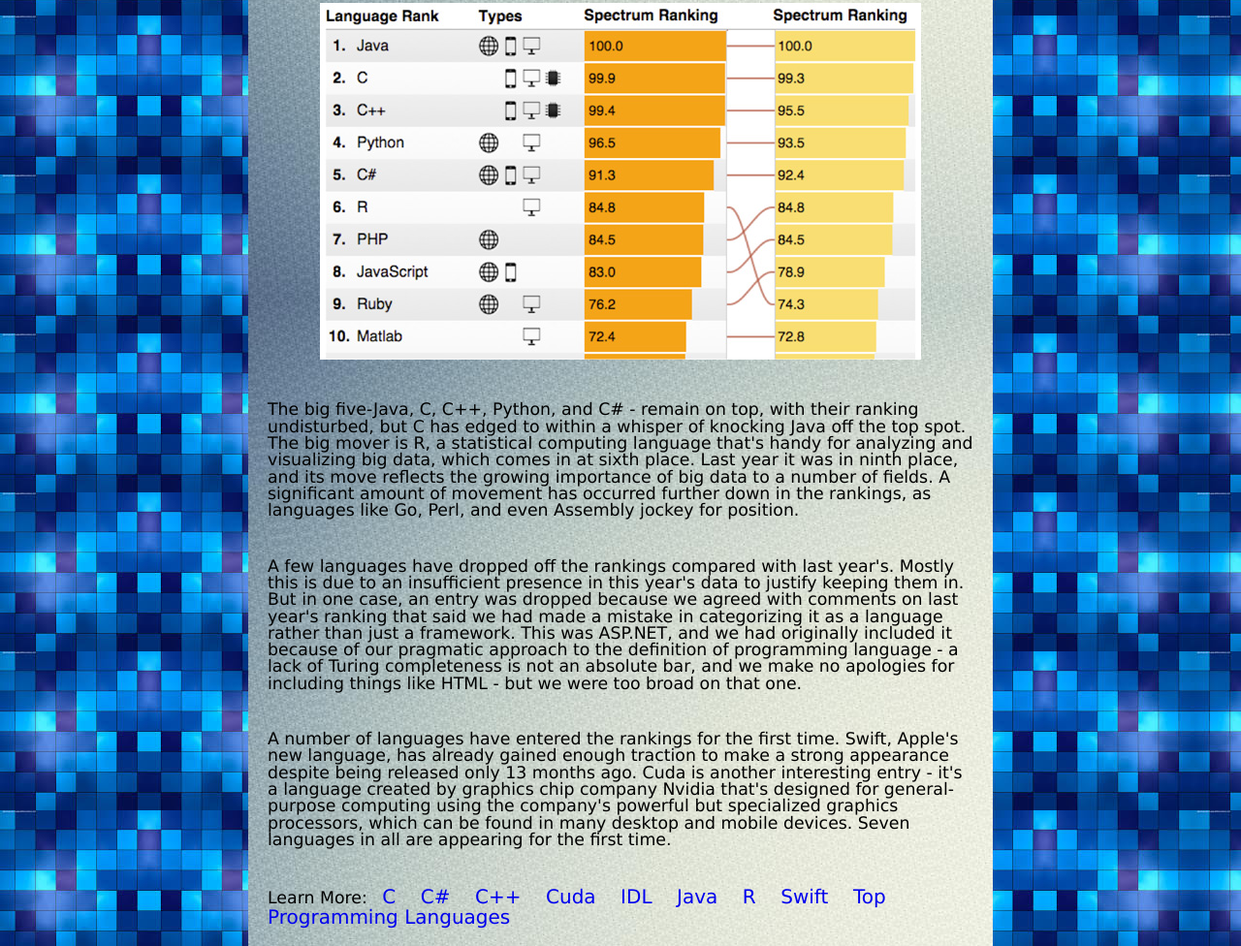
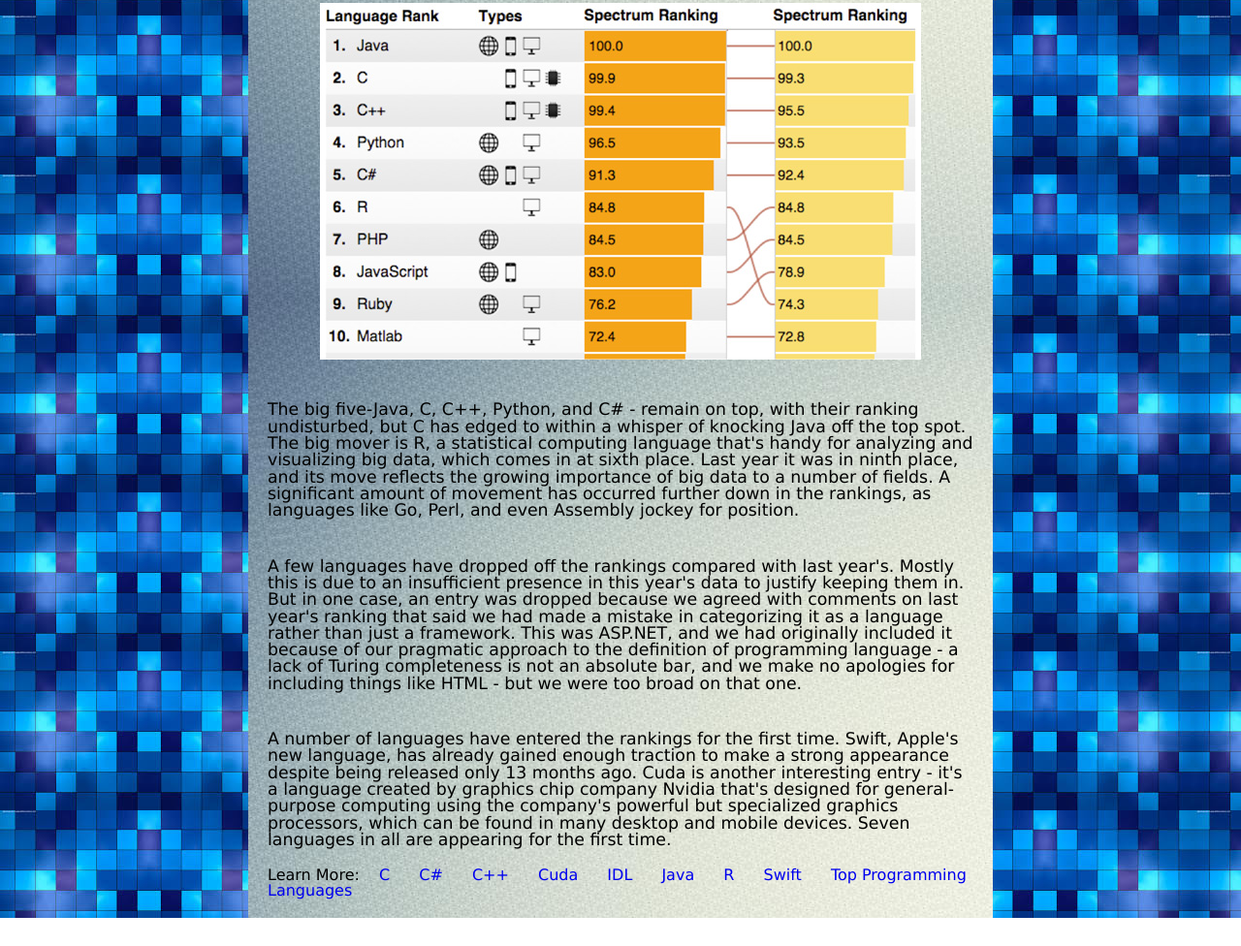
Before and after one commit to OksanaBerdnik/GeekHub_Frontend, a plain HTML site: page lesson_1/index.html in a window 1280 px wide. Shown: the part 1132-2108 px from the top of the page at 97% size. After the commit the page ends 2079 px from the top, so only its background shows below. Drawn offline with Linux system fonts and the light colour scheme.

Commit message:
Changed links

```diff
--- a/lesson_1/css/style.css
+++ b/lesson_1/css/style.css
@@ -29,3 +29,14 @@ p {
 span{
 	font-size: 15pt;
 }
+ul {
+	list-style: none;
+}
+ul.hr {
+    padding-left:20px;
+	padding-bottom: 20px;
+}
+ul.hr li {
+    display: inline;
+    margin-right: 5px;
+}
--- a/lesson_1/index.html
+++ b/lesson_1/index.html
@@ -29,16 +29,18 @@
 				</p>
 				<p>A number of languages have entered the rankings for the first time. Swift, Apple's new language, has already gained enough traction to make a strong appearance despite being released only 13 months ago. Cuda is another interesting entry - it's a language created by graphics chip company Nvidia that's designed for general-purpose computing using the company's powerful but specialized graphics processors, which can be found in many desktop and mobile devices. Seven languages in all are appearing for the first time.
 				</p>
-				<p>Learn More: <span><a href="http://spectrum.ieee.org/tag/C">C</a></span>
-								<span><a href="http://spectrum.ieee.org/tag/C%23">C#</a></span>
-								<span><a href="http://spectrum.ieee.org/tag/C%2B%2B">C++</a></span>
-								<span><a href="http://spectrum.ieee.org/tag/Cuda">Cuda</a></span>
-								<span><a href="http://spectrum.ieee.org/tag/IDL">IDL</a></span>
-								<span><a href="http://spectrum.ieee.org/tag/Java">Java</a></span>
-								<span><a href="http://spectrum.ieee.org/tag/R">R</a></span>
-								<span><a href="http://spectrum.ieee.org/tag/Swift">Swift</a></span>
-								<span><a href="http://spectrum.ieee.org/tag/Top+Programming+Languages">Top Programming Languages</a></span>
-				</p>
+				<ul class="hr">
+					<li>Learn More: </li>
+					<li><a href="http://spectrum.ieee.org/tag/C">C</a></li>
+					<li><a href="http://spectrum.ieee.org/tag/C%23">C#</a></li>
+					<li><a href="http://spectrum.ieee.org/tag/C%2B%2B">C++</a></li>
+					<li><a href="http://spectrum.ieee.org/tag/Cuda">Cuda</a></li>
+					<li><a href="http://spectrum.ieee.org/tag/IDL">IDL</a></li>
+					<li><a href="http://spectrum.ieee.org/tag/Java">Java</a></li>
+					<li><a href="http://spectrum.ieee.org/tag/R">R</a></li>
+					<li><a href="http://spectrum.ieee.org/tag/Swift">Swift</a></li>
+					<li><a href="http://spectrum.ieee.org/tag/Top+Programming+Languages">Top Programming Languages</a></li>
+				</ul>
 			</div>
         </div>
     </body>
--- a/lesson_3/forms/css/style.css
+++ b/lesson_3/forms/css/style.css
@@ -38,3 +38,6 @@ fieldset {
 h1 {
 	color: #0000CD;
 }
+ul {
+	list-style: none;
+}
```
Also changed, not shown: lesson_3/forms/index.html (+0 -4 lines).
